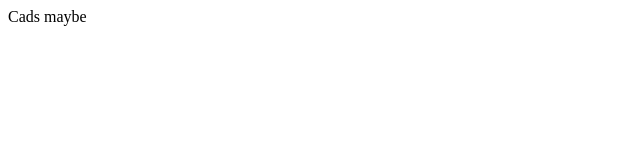
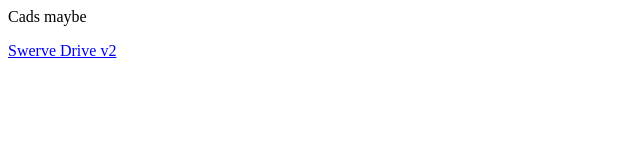
Before and after one commit to TrisDooley/test, a plain HTML site: page cad.html in a window 1280 px wide. Shown: the whole page, without its empty margins (0-640 px from the left). Drawn offline with Linux system fonts and the light colour scheme.

Commit message:
Update cad.html

```diff
--- a/cad.html
+++ b/cad.html
@@ -1,5 +1,6 @@
 <html>
 <body>
 <p>Cads maybe</p>
+<p><a href = "https://cad.onshape.com/documents/d4b87db68bedc574bdfb85b7/w/2ec093119ae40a5a25521ffb/e/84dfc0920c9d494f255360f0">Swerve Drive v2</a></p>
 </body>
 </html>
```
